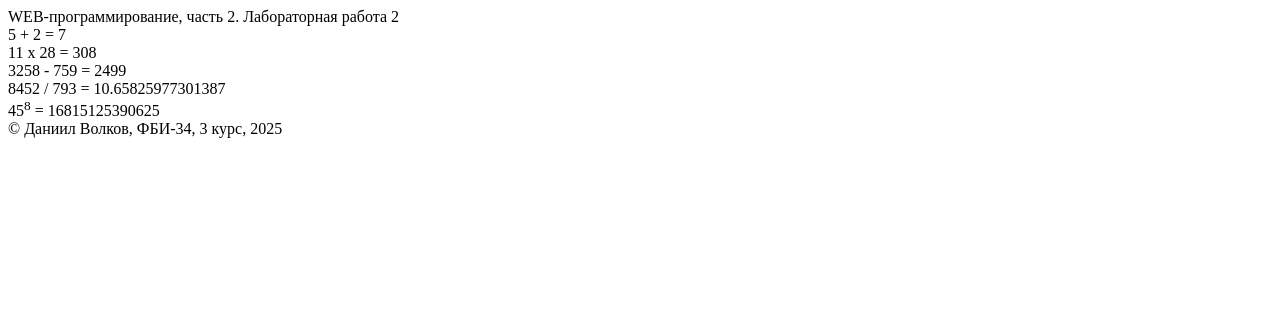
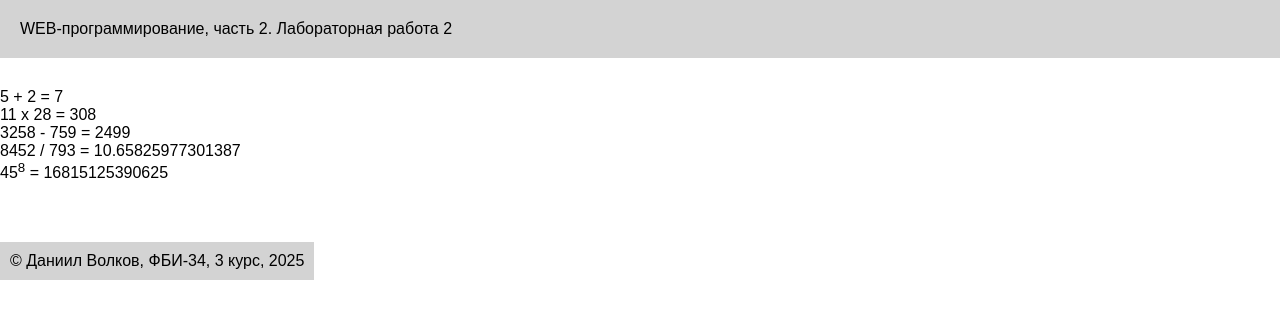
Before and after one commit to ohweraohw1243/web-back-labs, a Flask app: page /lab2/example in a window 1280 px wide. Shown: the top 319 px of the page. Run offline with Flask 3, Linux system fonts and the light colour scheme.

Commit message:
Подключение стилей

```diff
--- /dev/null
+++ b/static/main.css
@@ -0,0 +1,24 @@
+body {
+    background-color: white;
+    color: black;
+    font-family: Arial, sans-serif;
+    margin: 0;
+}
+
+main {
+    margin-bottom: 40px;
+    padding:10 px;
+}
+
+header {
+    margin-bottom: 30px;
+    padding: 20px;
+    background: lightgray;
+}
+footer {
+    margin-top: 20px;
+    padding: 10px;
+    background: lightgray;
+    text-align: right;
+    position:fixed;
+}
--- a/templates/example.html
+++ b/templates/example.html
@@ -4,6 +4,7 @@
     <meta charset="UTF-8">
     <meta name="viewport" content="width=device-width, initial-scale=1.0">
     <title>{{name}}. {{number}}</title>
+    <link rel="stylesheet" href="{{url_for('static', filename='main.css') }}">
 </head>
 <body>
     <header>
```
